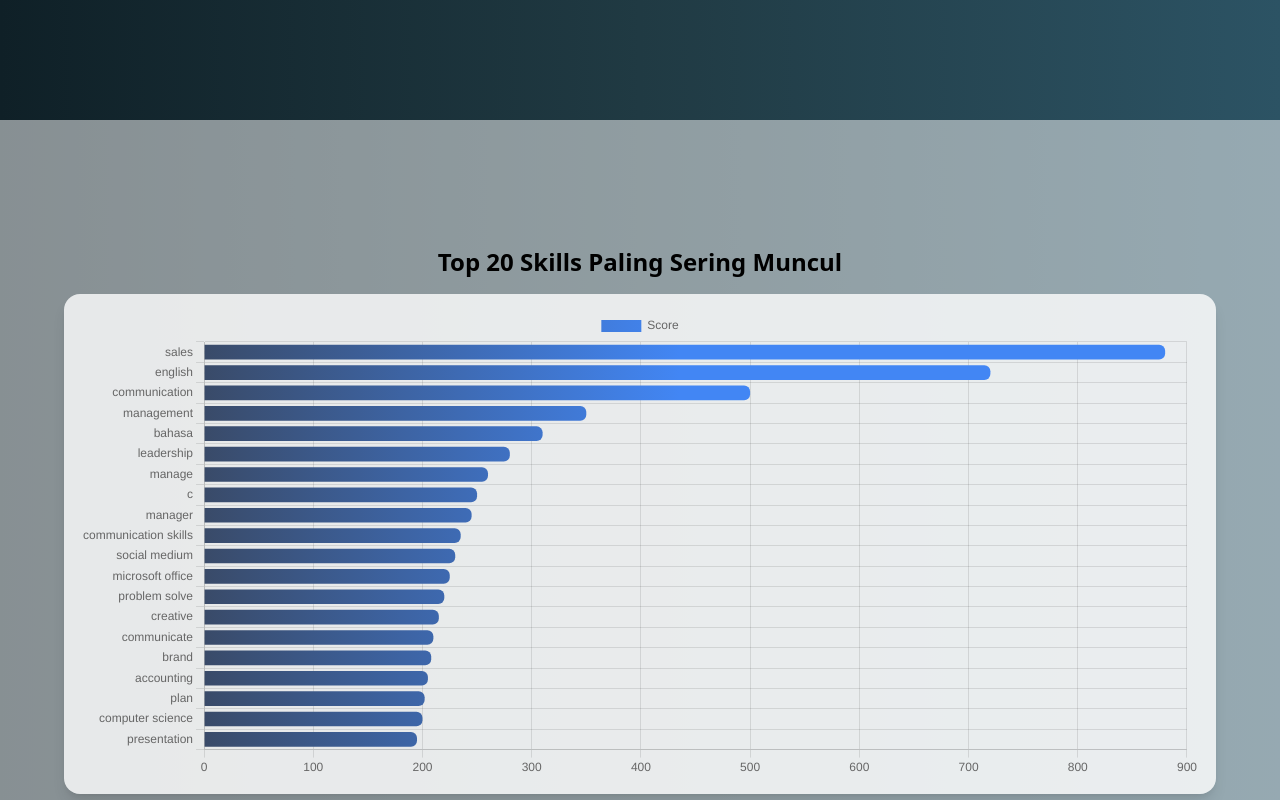
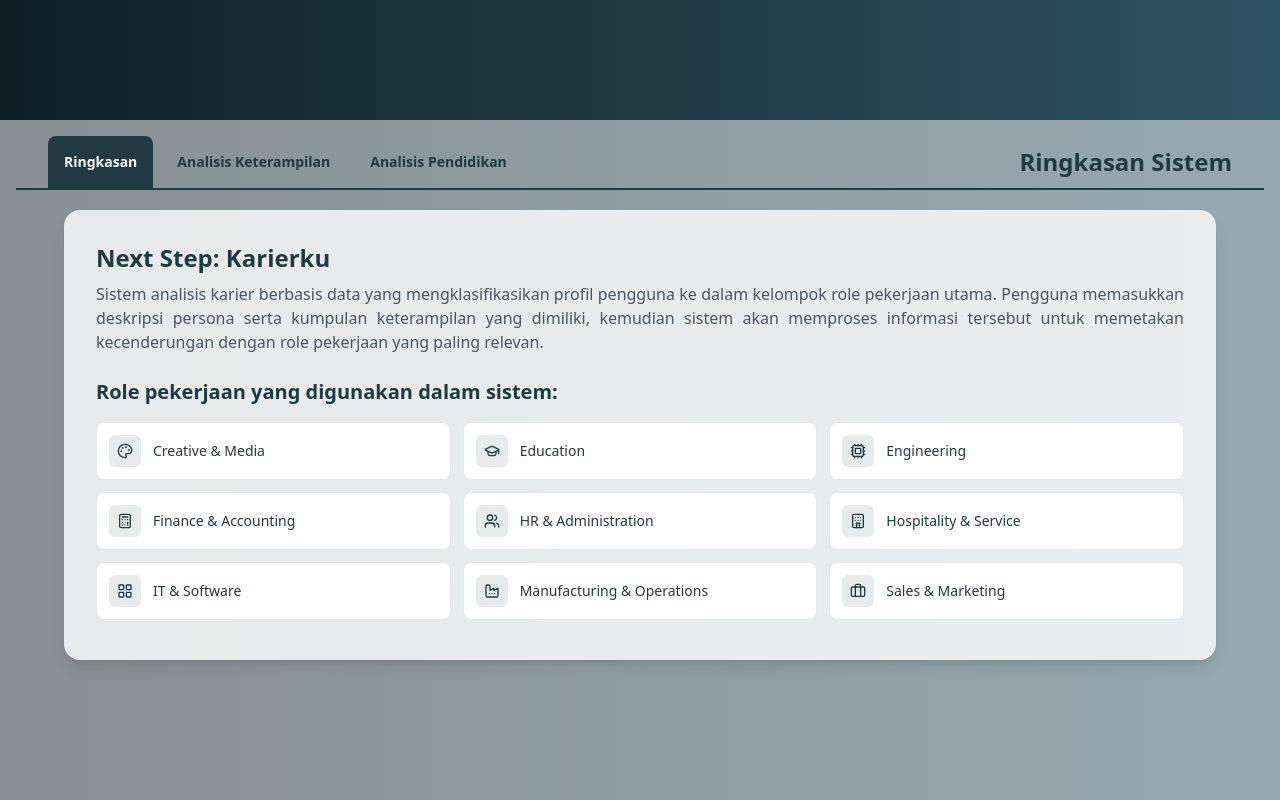
Before and after one commit to BarzDev/demo-frontend-ML, a React (Vite) app: page / in a window 1280 px wide. Shown: the part 680-1480 px from the top of the page. Built offline with nearby package versions, Linux system fonts and the light colour scheme; no server answers.

Commit message:
add: tab and overview component

```diff
--- a/package.json
+++ b/package.json
@@ -12,6 +12,7 @@
   "dependencies": {
     "@tailwindcss/vite": "^4.1.17",
     "chart.js": "^4.5.1",
+    "lucide-react": "^0.562.0",
     "react": "^19.2.0",
     "react-chartjs-2": "^5.3.1",
     "react-dom": "^19.2.0",
--- /dev/null
+++ b/src/ui/components/Overview.jsx
@@ -0,0 +1,84 @@
+import {
+  LayoutGrid,
+  Briefcase,
+  Cpu,
+  Calculator,
+  Users,
+  Hotel,
+  GraduationCap,
+  Factory,
+  Palette,
+} from "lucide-react";
+
+export const OverviewComponent = () => {
+  const jobFunctions = [
+    { label: "Creative & Media", icon: Palette },
+    { label: "Education", icon: GraduationCap },
+    { label: "Engineering", icon: Cpu },
+    { label: "Finance & Accounting", icon: Calculator },
+    { label: "HR & Administration", icon: Users },
+    { label: "Hospitality & Service", icon: Hotel },
+    { label: "IT & Software", icon: LayoutGrid },
+    { label: "Manufacturing & Operations", icon: Factory },
+    { label: "Sales & Marketing", icon: Briefcase },
+  ];
+
+  return (
+    <section className="w-full px-4 md:px-8 py-8">
+      <div className="max-w-6xl">
+        <div className="mb-6 text-justify">
+          <h2 className="text-xl md:text-2xl font-bold text-(--primary)">
+            Next Step: Karierku
+          </h2>
+          <p className="mt-2 text-sm md:text-base text-gray-600">
+            Sistem analisis karier berbasis data yang mengklasifikasikan profil
+            pengguna ke dalam kelompok role pekerjaan utama. Pengguna memasukkan
+            deskripsi persona serta kumpulan keterampilan yang dimiliki,
+            kemudian sistem akan memproses informasi tersebut untuk memetakan
+            kecenderungan dengan role pekerjaan yang paling relevan.
+          </p>
+        </div>
+
+        <h2 className="text-xl md:text-xl font-bold text-(--primary)">
+          Role pekerjaan yang digunakan dalam sistem:
+        </h2>
+        <div
+          className="
+            mt-4
+            flex flex-col gap-2
+            sm:grid sm:grid-cols-2 sm:gap-3
+            md:grid-cols-3
+        "
+        >
+          {jobFunctions.map((item) => {
+            const Icon = item.icon;
+            return (
+              <div
+                key={item.label}
+                className="
+          cursor-default
+          flex items-center gap-3
+          px-3 py-2
+          sm:p-3
+          rounded-md sm:rounded-lg
+          border border-gray-200
+          bg-white
+          hover:bg-gray-50
+          transition
+        "
+              >
+                <div className="p-2 rounded-md bg-(--primary)/10 text-(--primary)">
+                  <Icon size={16} />
+                </div>
+
+                <span className="text-sm font-medium text-(--primary)">
+                  {item.label}
+                </span>
+              </div>
+            );
+          })}
+        </div>
+      </div>
+    </section>
+  );
+};
--- /dev/null
+++ b/src/ui/components/Tab.jsx
@@ -0,0 +1,22 @@
+export const TabComponent = ({ tabs, activeTab, setActiveTab }) => {
+  return (
+    <ul className="flex text-sm font-bold">
+      {tabs.map((tab) => (
+        <li key={tab.key} className="me-2">
+          <button
+            onClick={() => setActiveTab(tab.key)}
+            className={`p-4 rounded-t-lg transition cursor-pointer
+
+                ${
+                  activeTab === tab.key
+                    ? "bg-(--primary) text-white"
+                    : "bg-transparent hover:bg-(--light) hover:text-white text-(--primary)"
+                }`}
+          >
+            {tab.label}
+          </button>
+        </li>
+      ))}
+    </ul>
+  );
+};
--- a/src/ui/layouts/Statistic.jsx
+++ b/src/ui/layouts/Statistic.jsx
@@ -1,25 +1,69 @@
+import { useState } from "react";
 import SkillBarChart from "../components/SkillBarChart";
+import { TabComponent } from "../components/Tab";
+import { OverviewComponent } from "../components/Overview";
 
 export const StatisticSection = () => {
+  const tabs = [
+    {
+      key: "1",
+      label: "Ringkasan",
+      title: "Ringkasan Sistem",
+      content: <OverviewComponent />,
+    },
+    {
+      key: "2",
+      label: "Analisis Keterampilan",
+      title: "Distribusi 20 Keterampilan Dominan",
+      content: <SkillBarChart />,
+    },
+    {
+      key: "3",
+      label: "Analisis Pendidikan",
+      title: "Distribusi Tingkat Pendidikan",
+    },
+  ];
+
+  const [activeTab, setActiveTab] = useState(tabs[0].key);
+  const content = tabs.find((tab) => tab.key === activeTab);
+
   return (
-    <section className="min-h-screen flex flex-col items-center justify-center bg-white/50 px-4">
-      <h2 className="text-xl md:text-2xl font-bold mb-4 text-center">
-        Top 20 Skills Paling Sering Muncul
-      </h2>
-
+    <section className="min-h-screen bg-white/50 p-4">
       <div
         className="
-        w-full
-        max-w-6xl
-        bg-white/80
-        rounded-2xl
-        p-4
-        shadow-lg
-        h-[400px]
-        md:h-[500px]
+    flex flex-col gap-4
+    md:flex-row md:items-center md:justify-between
+    px-4 md:px-8 mb-5
+    border-b-2 border-(--primary)
+  "
+      >
+        <TabComponent
+          tabs={tabs}
+          activeTab={activeTab}
+          setActiveTab={setActiveTab}
+        />
+
+        <h2
+          className="
+      text-lg md:text-2xl font-bold
+      text-(--primary)
+      text-left md:text-right
+      mb-0
+    "
+        >
+          {content.title}
+        </h2>
+      </div>
+
+      <div className="flex items-center justify-center">
+        <div
+          className="w-full max-w-6xl bg-white/80 rounded-2xl  shadow-lg
+        min-h-[400px]
+        md:min-h-[450px]
       "
-      >
-        <SkillBarChart />
+        >
+          {content.content}
+        </div>
       </div>
     </section>
   );
```
Also changed, not shown: 1 other file (tests, documents, lock files or other folders).
